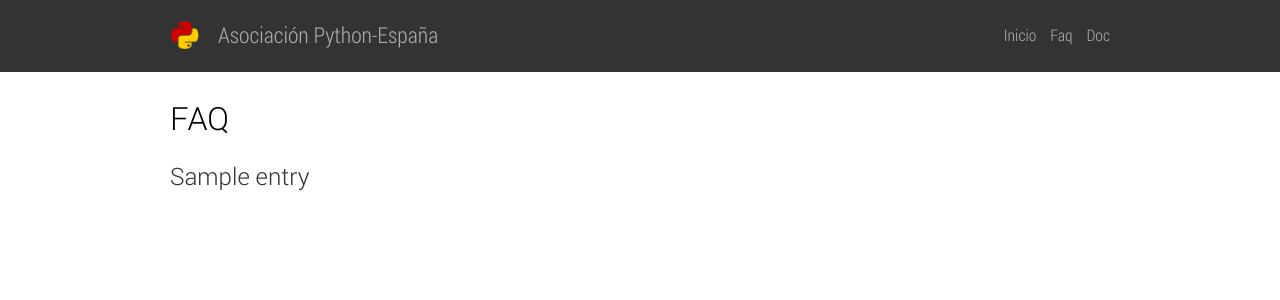
After one commit to Qkolnek/pyspain-web, a Python web app: template pyspain_web/templates/web/faq-list.jinja in a window 1280 px wide. The commit adds this page. Shown: the top 300 px of the page. Run offline with Jinja, Linux system fonts and the light colour scheme; the template is opened without the code that fills it: most values are stand-ins (such as "Sample title", 1, 10 or a date in 2020).

Commit message:
Add FAQ entry.

```diff
--- a/pyspain_web/static/web/css/main.css
+++ b/pyspain_web/static/web/css/main.css
@@ -185,3 +185,9 @@ section .pagination .step-links .current {
     font-size: 12px;
     padding-bottom: 5px;
 }
+
+/* Faq */
+
+.faq-list article {
+    margin-bottom: 25px;
+}
--- /dev/null
+++ b/pyspain_web/templates/web/faq-list.jinja
@@ -0,0 +1,23 @@
+{% extends "web/base.jinja" %}
+
+{% block body %}
+<div class="faq-page">
+    <section class="faq-list">
+        <h1>FAQ</h2>
+
+        {% for entry in entries %}
+        <article>
+            <header>
+                <h2><a href="">{{ entry.question }}</a></h2>
+            </header>
+
+            {{ view.markup(entry.response)|safe() }}
+        </article>
+        {% else %}
+        <article>
+            <p>Aun tenemos pocas preguntas como para determinar cuales son las frecuentes ;)</p>
+        </article>
+        {% endfor %}
+    </section>
+</div>
+{% endblock %}
--- a/pyspain_web/templates/web/include-header.jinja
+++ b/pyspain_web/templates/web/include-header.jinja
@@ -1,8 +1,8 @@
 <div class="top-menu">
     <ul class="menu">
-        <li><a href="/">Inicio</a></li>
-        <li><a href="/faq">Faq</a></li>
-        <li><a href="/doc">Doc</a></li>
+        <li><a href="{{ url('home') }}">Inicio</a></li>
+        <li><a href="{{ url('faq-list') }}">Faq</a></li>
+        <li><a href="">Doc</a></li>
     </ul>
 </div>
 
@@ -11,7 +11,7 @@
         <img src="{{ static('web/images/logo.png') }}" width="30" />
     </div>
     <div class="header-title">
-        <a href="/">
+        <a href="{{ url('home') }}">
             <h1>Asociación Python-España</h1>
         </a>
     </div>
--- a/pyspain_web/urls.py
+++ b/pyspain_web/urls.py
@@ -5,6 +5,7 @@ from django.conf.urls import patterns, include, url
 from . import views
 
 urlpatterns = patterns('',
-    url(r'^$', views.Home.as_view(), name="home"),
-    url(r'^article/(?P<slug>[\w\d\-]+)$', views.Article.as_view(), name="article"),
+    url(r"^$", views.Home.as_view(), name="home"),
+    url(r"^article/(?P<slug>[\w\d\-]+)$", views.Article.as_view(), name="article"),
+    url(r"^faq$", views.Faq.as_view(), name="faq-list"),
 )
```
Also changed, not shown: pyspain/views.py (+5 -2 lines), pyspain_web/views.py (+9 -8 lines).
